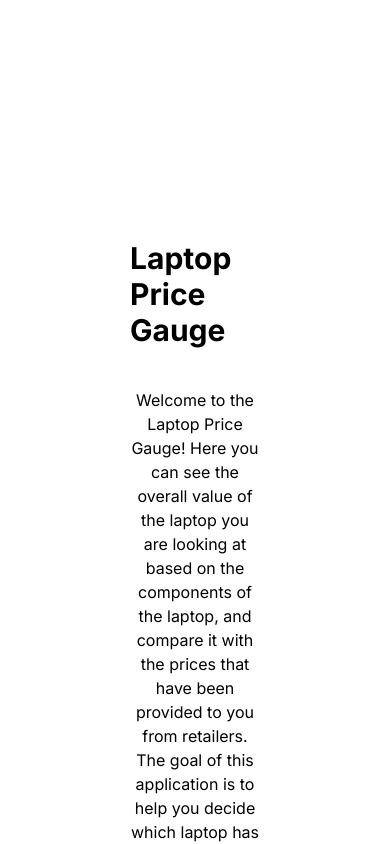
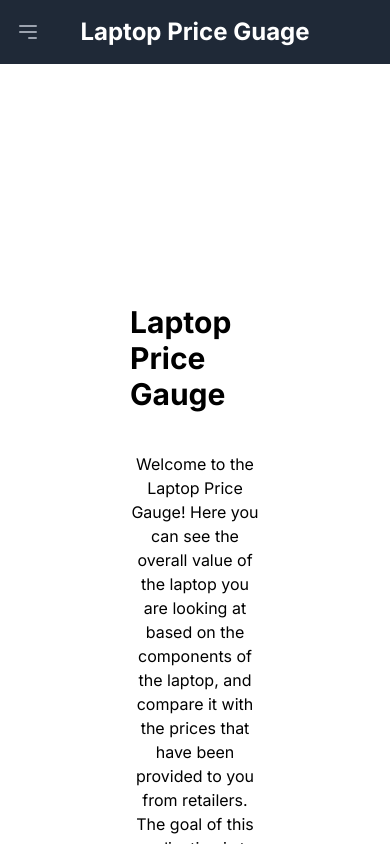
Before and after one commit to parathan/laptop-price-gauge, a Next.js app in the folder lpg-webapp/: page / in a window 390 px wide. Shown: the top 844 px of the page. Built offline with nearby package versions, Linux system fonts and the light colour scheme.

Commit message:
add navbar

```diff
--- a/lpg-webapp/src/app/layout.tsx
+++ b/lpg-webapp/src/app/layout.tsx
@@ -3,6 +3,8 @@
 import "./globals.css";
 
 import { BenchmarkContextProvider } from "@/context/BenchmarkContext";
+
+import Navbar from "@/components/navbar";
 
 const inter = Inter({ subsets: ["latin"] });
 
@@ -20,6 +22,7 @@
     <html lang="en">
       <body className={inter.className}>
         <BenchmarkContextProvider>
+          <Navbar />
           {children}
         </BenchmarkContextProvider>
       </body>
--- /dev/null
+++ b/lpg-webapp/src/components/navbar.tsx
@@ -0,0 +1,121 @@
+"use client"
+
+// components/Navbar.tsx
+import Link from "next/link";
+import { useState } from "react";
+
+const Navbar = () => {
+  const [isOpen, setIsOpen] = useState(false);
+
+  const toggleMenu = () => {
+    setIsOpen(!isOpen);
+  };
+
+  return (
+    <nav className="bg-gray-800">
+      <div className="max-w-7xl mx-auto px-2 sm:px-6 lg:px-8">
+        <div className="relative flex items-center justify-between h-16">
+          {/* Logo */}
+          <div className="absolute inset-y-0 left-0 flex items-center sm:hidden">
+            {/* Mobile menu button */}
+            <button
+              onClick={toggleMenu}
+              type="button"
+              className="inline-flex items-center justify-center p-2 rounded-md text-gray-400 hover:text-white hover:bg-gray-700 focus:outline-none focus:ring-2 focus:ring-inset focus:ring-white"
+              aria-controls="mobile-menu"
+              aria-expanded={isOpen ? "true" : "false"}
+            >
+              <span className="sr-only">Open main menu</span>
+              {isOpen ? (
+                <svg
+                  className="block h-6 w-6"
+                  xmlns="http://www.w3.org/2000/svg"
+                  fill="none"
+                  viewBox="0 0 24 24"
+                  stroke="currentColor"
+                  aria-hidden="true"
+                >
+                  <path
+                    strokeLinecap="round"
+                    strokeLinejoin="round"
+                    strokeWidth="2"
+                    d="M6 18L18 6M6 6l12 12"
+                  />
+                </svg>
+              ) : (
+                <svg
+                  className="block h-6 w-6"
+                  xmlns="http://www.w3.org/2000/svg"
+                  fill="none"
+                  viewBox="0 0 24 24"
+                  stroke="currentColor"
+                  aria-hidden="true"
+                >
+                  <path
+                    strokeLinecap="round"
+                    strokeLinejoin="round"
+                    strokeWidth="2"
+                    d="M4 6h16M4 12h16m-7 6h7"
+                  />
+                </svg>
+              )}
+            </button>
+          </div>
+
+          {/* Desktop Menu */}
+          <div className="flex-1 flex items-center justify-center sm:items-stretch sm:justify-start">
+            <div className="flex-shrink-0">
+              <Link href="/">
+                <p className="text-white text-2xl font-bold">Laptop Price Guage</p>
+              </Link>
+            </div>
+            <div className="hidden sm:block sm:ml-6">
+              <div className="flex space-x-4">
+                <Link href="/">
+                  <p className="text-gray-300 hover:bg-gray-700 hover:text-white px-3 py-2 rounded-md text-sm font-medium">
+                    Home
+                  </p>
+                </Link>
+                <Link href="/form">
+                  <p className="text-gray-300 hover:bg-gray-700 hover:text-white px-3 py-2 rounded-md text-sm font-medium">
+                    Valuation Tool
+                  </p>
+                </Link>
+                <Link href="/contact">
+                  <p className="text-gray-300 hover:bg-gray-700 hover:text-white px-3 py-2 rounded-md text-sm font-medium">
+                    About
+                  </p>
+                </Link>
+              </div>
+            </div>
+          </div>
+        </div>
+      </div>
+
+      {/* Mobile Menu */}
+      {isOpen && (
+        <div className="sm:hidden" id="mobile-menu">
+          <div className="px-2 pt-2 pb-3 space-y-1">
+            <Link href="/">
+              <p className="text-gray-300 hover:bg-gray-700 hover:text-white block px-3 py-2 rounded-md text-base font-medium">
+                Home
+              </p>
+            </Link>
+            <Link href="/form">
+              <p className="text-gray-300 hover:bg-gray-700 hover:text-white block px-3 py-2 rounded-md text-base font-medium">
+                Valuation Tool
+              </p>
+            </Link>
+            <Link href="/about">
+              <p className="text-gray-300 hover:bg-gray-700 hover:text-white block px-3 py-2 rounded-md text-base font-medium">
+                About
+              </p>
+            </Link>
+          </div>
+        </div>
+      )}
+    </nav>
+  );
+};
+
+export default Navbar;
```
